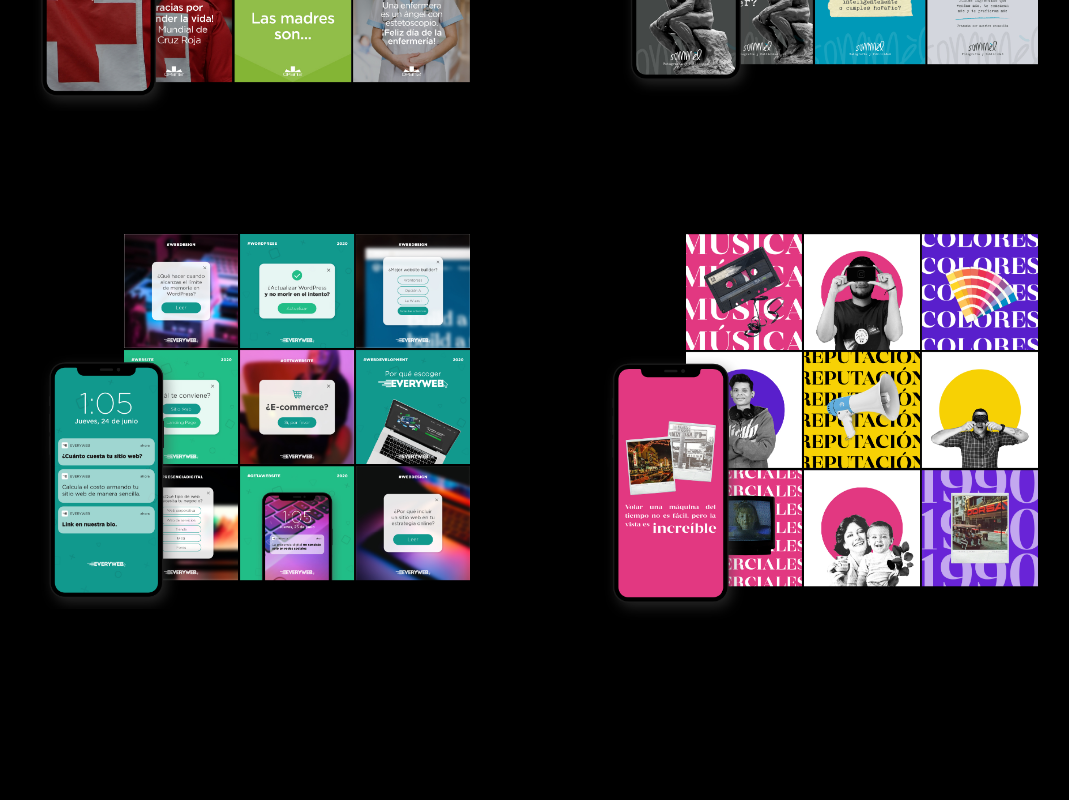
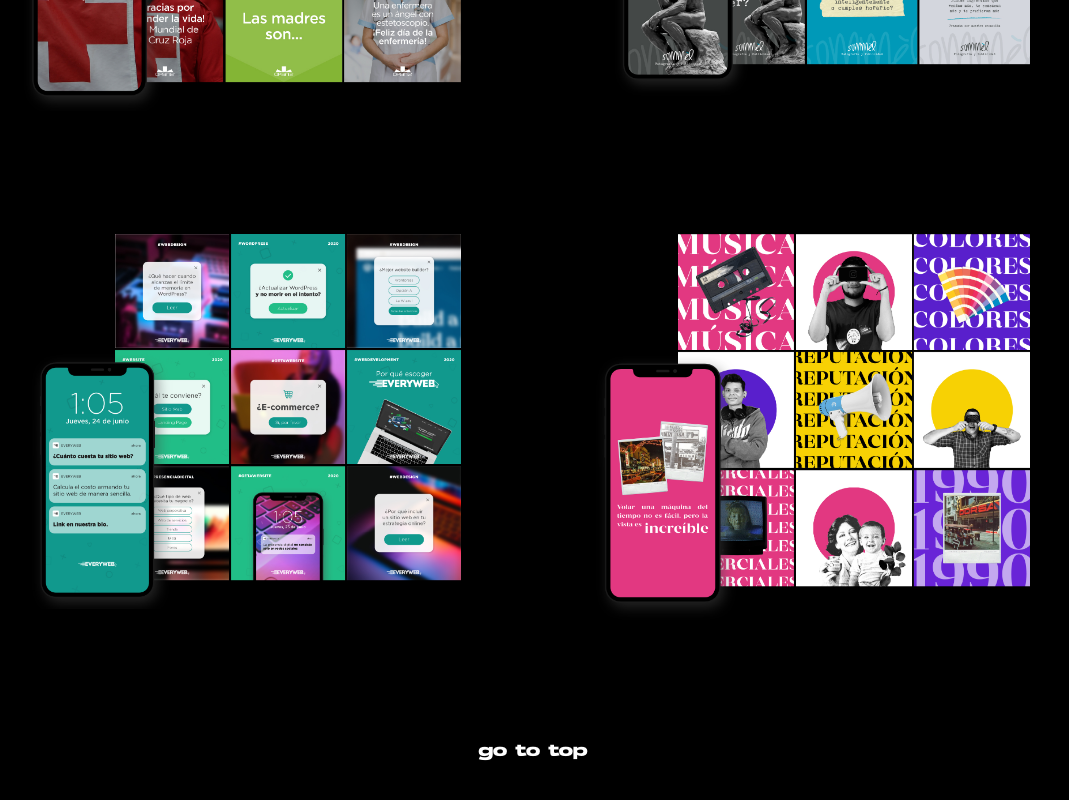
Before and after one commit to ovirex/website-maria, a website: page views/social-media.html in a window 1280 px wide. Shown: the part 1006-1806 px from the top of the page, without its empty margins (107-1176 px from the left). Before the commit the page ends 1750 px from the top, so only its background shows below. Drawn offline with Linux system fonts and the light colour scheme.

Commit message:
Agrega boton backToTop a social media

```diff
--- a/public/css/style.css
+++ b/public/css/style.css
@@ -570,6 +570,12 @@ form input {
 .social-media-container {
     display: flex;
     justify-content: center;
+    flex-direction: column;
+}
+
+.social-media-container > p {
+    margin: 0 auto;
+    margin-bottom: 100px;
 }
 
 .ad-img-container > img {
@@ -606,10 +612,12 @@ form input {
     text-align: center;
     margin: 30px 0 200px 0;
 }
-
-.publicidad-container > p > a {
+.backToTop-cursor {
     cursor: pointer;
 }
+/* .publicidad-container > p > a {
+    cursor: pointer;
+} */
 
 .ilustracion-container {
     column-count: 3;
--- a/views/social-media.html
+++ b/views/social-media.html
@@ -100,8 +100,12 @@
                         />
                     </div>
                 </div>
+                <p class="backToTop-cursor">
+                    <a onclick="backToTop()">go to top</a>
+                </p>
             </div>
         </main>
         <script src="/js/menu.collapse.js" type="text/javascript"></script>
+        <script src="/js/scroll.to.top.js" type="text/javascript"></script>
     </body>
 </html>
```
Also changed, not shown: views/ilustracion.html (+1 -1 lines), views/publicidad.html (+1 -1 lines).
